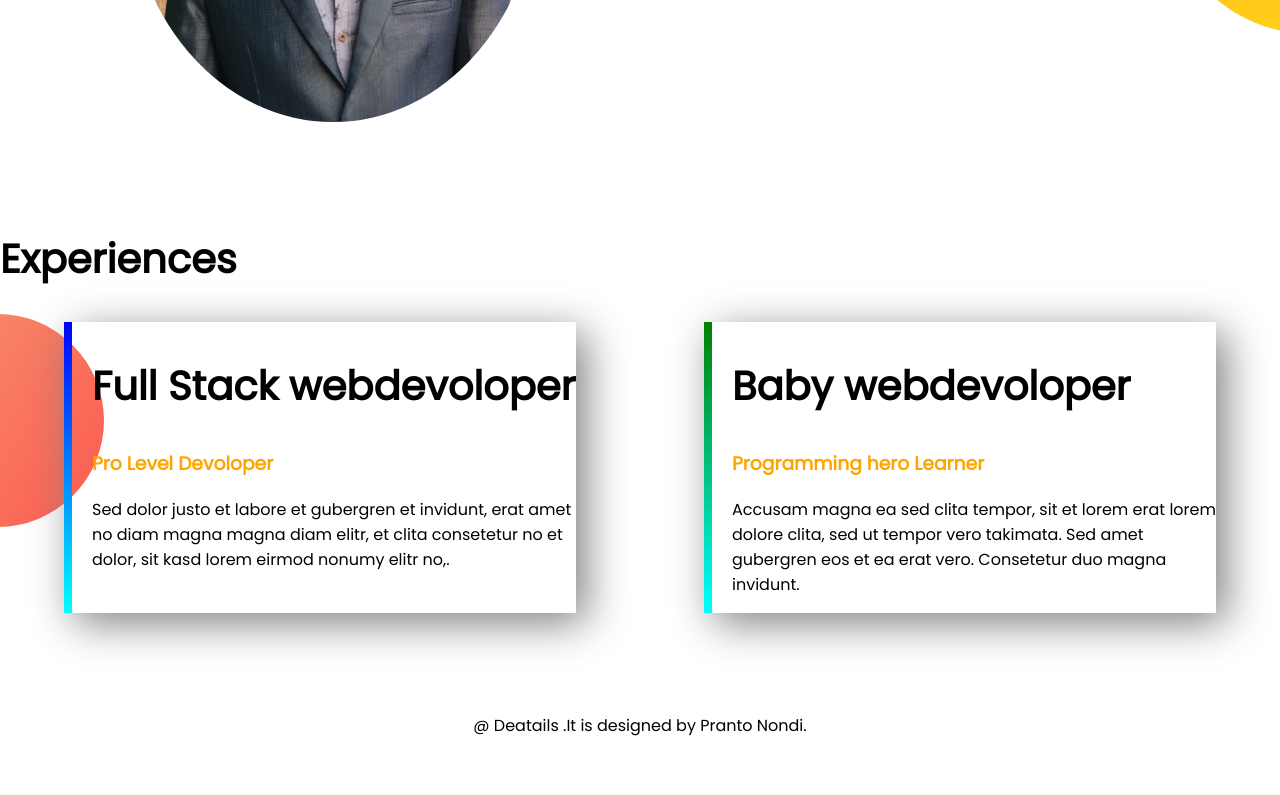
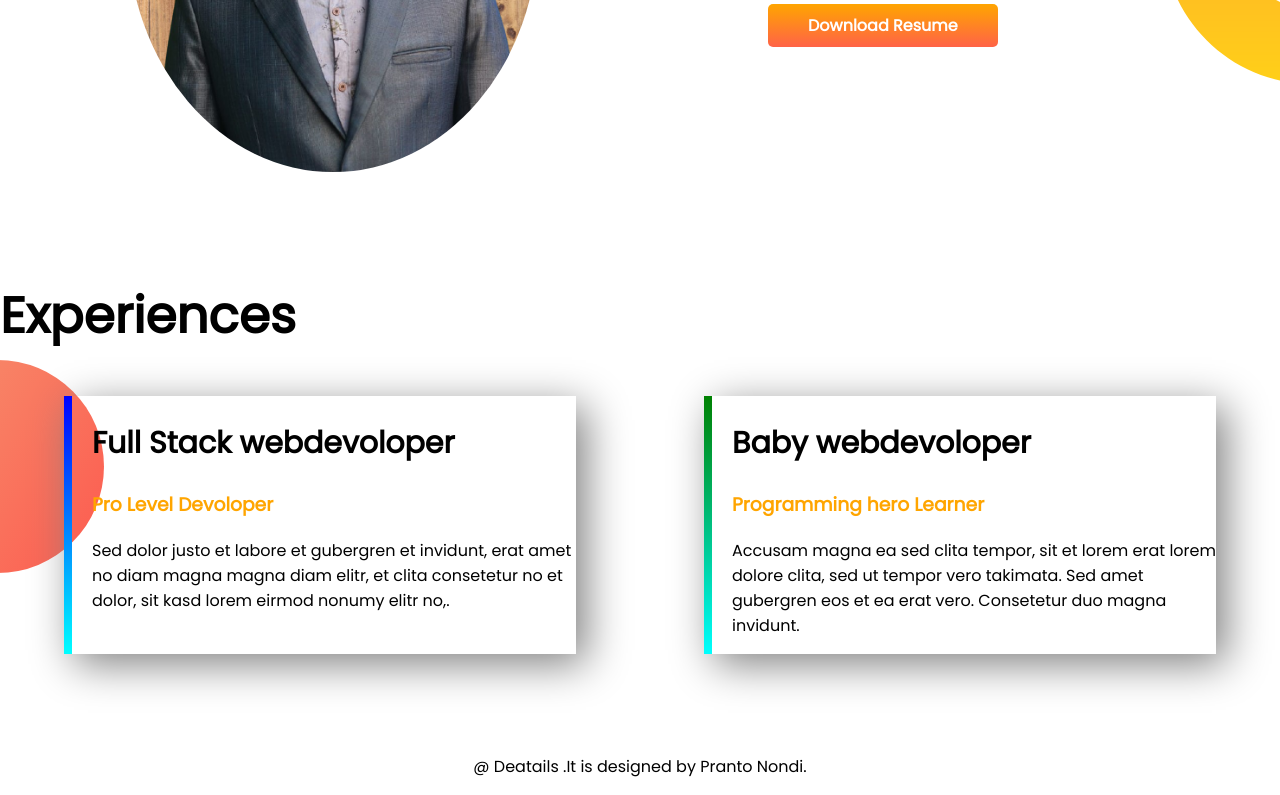
Before and after one commit to Pranto-Nondi-1997/sample-portfolio1, a plain HTML site: page index.html in a window 1280 px wide. Shown: the part 947-1742 px from the top of the page. Before the commit the page ends 1701 px from the top, so only its background shows below. Drawn offline with Linux system fonts and the light colour scheme.

Commit message:
finally check css and html code

```diff
--- a/index.html
+++ b/index.html
@@ -43,12 +43,12 @@
         <h1>Experiences</h1>
         <div class="Flex_Container ">
             <div id="Full_stack_Devoloper" class="Experience_Item">
-                <h1>Full Stack webdevoloper</h1>
+                <h2>Full Stack webdevoloper</h2>
                 <h3 class="OrangeColor">Pro Level Devoloper</h3>
                 <p>Sed dolor justo et labore et gubergren et invidunt, erat amet no diam magna magna diam elitr, et clita consetetur no et dolor, sit kasd lorem eirmod nonumy elitr no,.</p>
             </div>
             <div id="baby_Devoloper" class="Experience_Item">
-                <h1>Baby webdevoloper</h1>
+                <h2>Baby webdevoloper</h2>
                 <h3 class="OrangeColor">Programming hero Learner</h3>
                 <P>Accusam magna ea sed clita tempor, sit et lorem erat lorem dolore clita, sed ut tempor vero takimata. Sed amet gubergren eos et ea erat vero. Consetetur duo magna invidunt.</P>
 
--- a/style.css
+++ b/style.css
@@ -4,7 +4,11 @@ body {
 }
 
 h1 {
-    font-size: 40px;
+    font-size: 50px;
+}
+
+h2 {
+    font-size: 30px;
 }
 
 .MyNameColor {
```
